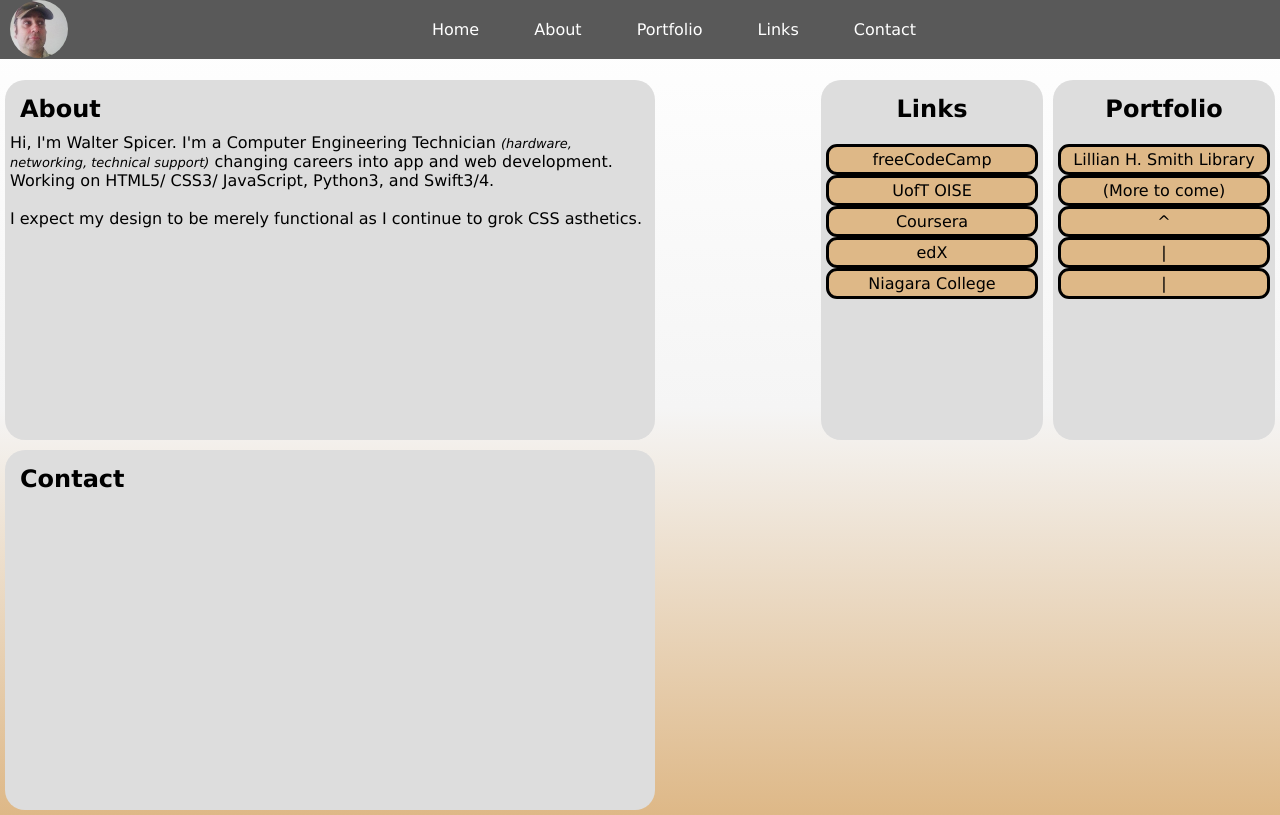
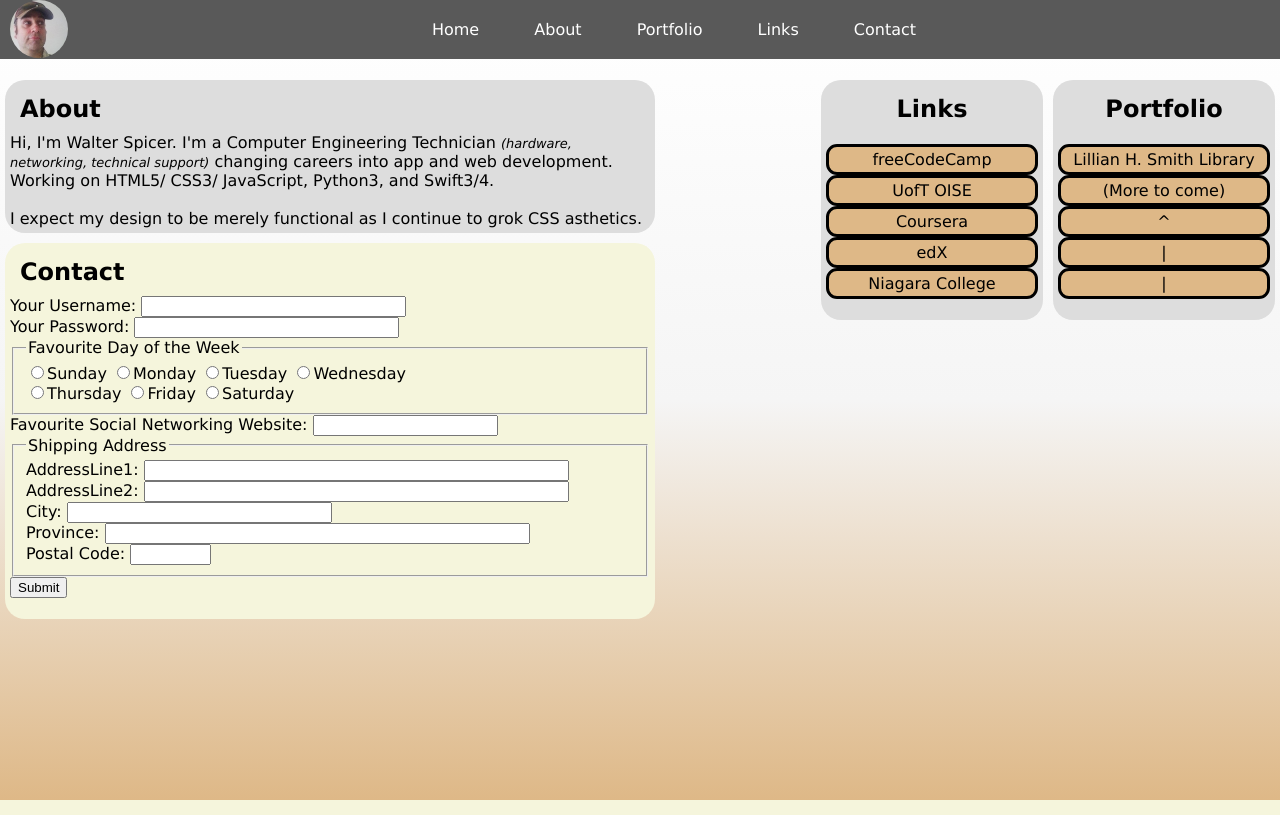
Before and after one commit to roysourav2023/freeCodeCamp-1, a PHP site: page / in a window 1280 px wide. Run offline with PHP 8.4, Linux system fonts and the light colour scheme.

Commit message:
Updated form and css container

```diff
--- a/index.html
+++ b/index.html
@@ -20,13 +20,13 @@
         </ul>
 
 
-    <div class="text-left">
+    <div class="container text-left">
     <h2 id="About">About</h1>
         Hi, I'm Walter Spicer.  I'm a Computer Engineering Technician <i>(hardware, networking, technical support)</i> changing careers into app and web development. Working on HTML5/ CSS3/ JavaScript, Python3, and Swift3/4. <br /> <br/>
         I expect my design to be merely functional as I continue to grok CSS asthetics.
     </div>
 
-    <div class="text-right">
+    <div class="container text-right">
         <h2 id="Portfolio">Portfolio</h2>
 
             <ul>
@@ -37,7 +37,7 @@
                 <li><a class="link" href="#">|</a></li>
             </ul>
     </div>
-    <div class="text-right">
+    <div class="container text-right">
     <h2 id="Links">Links</h2>
             <ul>
                 <li><a class="link" href="https://www.freecodecamp.org">freeCodeCamp</a>
@@ -47,8 +47,62 @@
                 <li><a class="link" href="https://www.niagaracollege.ca">Niagara College</a></li>
             </ul>
     </div>
-    <div class="text-left">
-    <h2 id="Contact">Contact</h2>
+    <div class="container text-left form">
+      <h2 id="Contact">Contact</h2>
+
+<form method="post">
+
+	Your Username: <input type="text" name="userid" id="username" size="30"><br/>
+    Your Password: <input type="password" name="pword" id="pword" size="30">
+
+  <fieldset>
+  <legend>Favourite Day of the Week</legend>
+  <input type="radio" name="FavDay" id="FavDay" value="Sunday">Sunday
+  <input type="radio" name="FavDay" id="FavDay" value="Monday">Monday
+  <input type="radio" name="FavDay" id="FavDay" value="Tuesday">Tuesday
+  <input type="radio" name="FavDay" id="FavDay" value="Wednesday">Wednesday<br/>
+  <input type="radio" name="FavDay" id="FavDay" value="Thursday">Thursday
+  <input type="radio" name="FavDay" id="FavDay" value="Friday">Friday
+  <input type="radio" name="FavDay" id="FavDay" value="Saturday">Saturday<br/>
+  </fieldset>
+
+  <label for="social_media">Favourite Social Networking Website: </label>
+  <input list="social_media" name="social_media">
+  <datalist id="social_media">
+  <option value = "Facebook">
+  <option value = "Twitter">
+  <option value = "LinkedIn">
+  <option value = "Pinterest">
+  <option value = "Google Plus+">
+  <option value = "Tumblr">
+  <option value = "Instagram">
+  <option value = "VK">
+  <option value = "Flikr">
+  <option value = "Vine">
+  <option value = "Meetup">
+  </datalist>
+
+
+
+<fieldset>
+  <legend>
+    Shipping Address
+  </legend>
+  AddressLine1: <input type="text" id="addressline1" size="50"><br/>
+  AddressLine2: <input type="text" id="addressline2" size="50"><br/>
+  City: <input type="text" id="city" size="30"><br/>
+  Province: <input type="text" id="province" size="50"><br/>
+  Postal Code: <input type="text" id="addressline1" size="7"><br/>
+
+</fieldset>
+
+<!-- Typo in text? Seems you would want password hidden and userid shown! -->
+
+
+
+    <input type="submit" value="Submit"/>
+</form>
+
     </div>
         </div>
     </body>
--- a/style.css
+++ b/style.css
@@ -61,30 +61,30 @@ h1, h2 {
     margin: 5px;
     padding: 5px;
 }
-
-.text-left {
-    margin: 5px;
-    padding: 5px;
-    display: block;
-    width: 50%;
-    background-color: #dddddd;
-    float: left;
-    height: 350px;
-    border-radius: 20px;
-}
-
-.text-right {
+.container {
     margin: 5px;
     padding: 5px;
     display: block;
     background-color: #dddddd;
-    float: right;
-    height: 350px;
-    text-align: center;
+    float: left;
+    overflow: hidden;
     border-radius: 20px;
-
+}
+.text-left {
+    width: 50%;
+    float: left;
+    /*    height: 300px;*/
 }
 
+.text-right {
+    float: right;
+/*    height: 300px;*/
+    text-align: center;
+}
+
+.form {
+    background-color: beige;
+}
 #logo {
     float: left;
     width: 58px;
```
